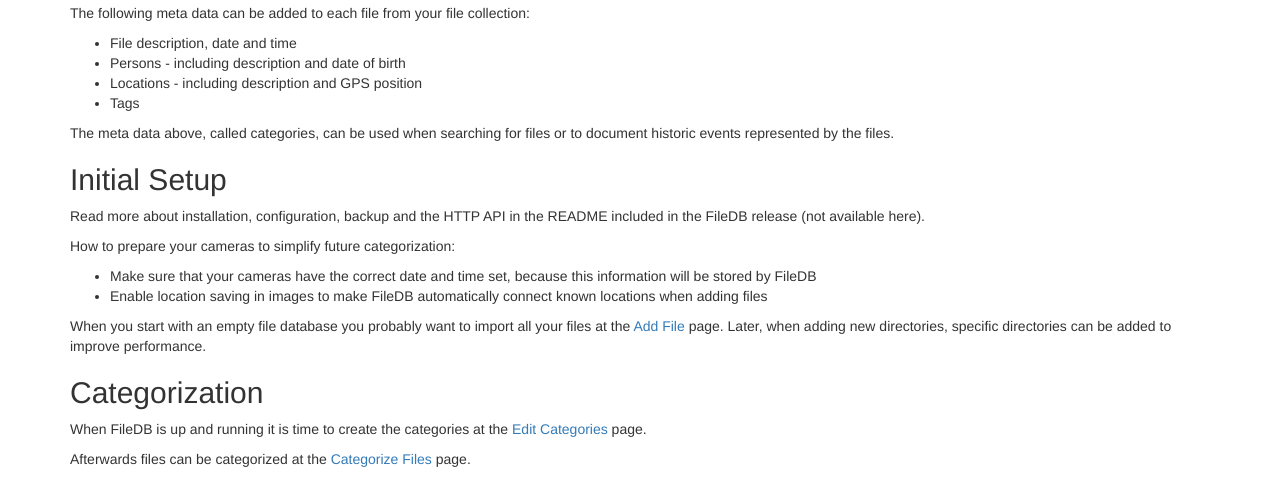
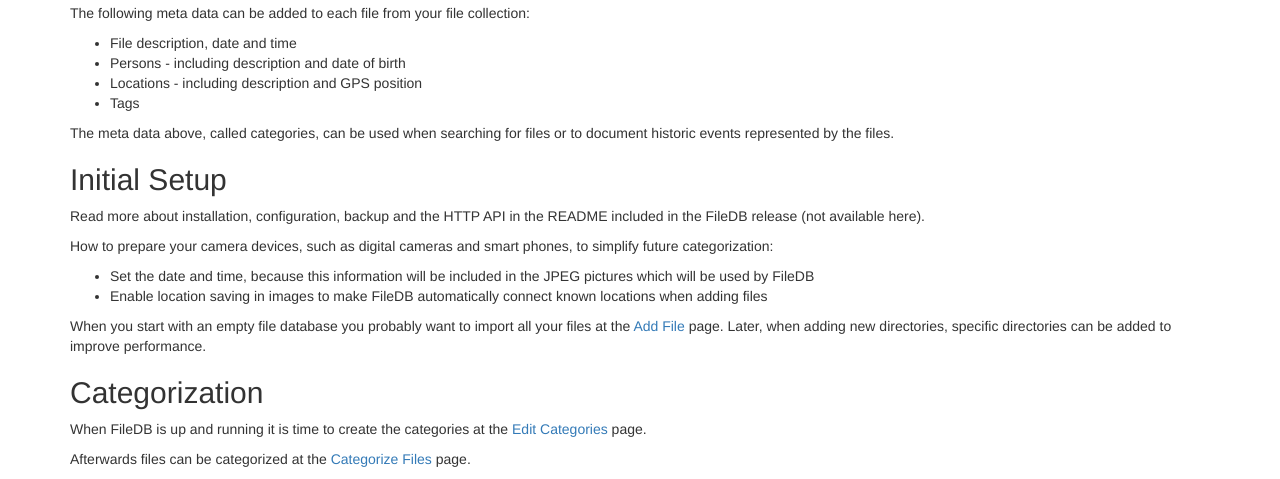
Before and after one commit to ponmar/filedb, a Flask app: page /help in a window 1280 px wide. Shown: the part 210-689 px from the top of the page. Run offline with Flask 2, Linux system fonts and the light colour scheme; the visitor is signed in with stand-in values (Sample User, id 1); some libraries are stand-ins or nearby versions.

Commit message:
Help page update

```diff
--- a/templates/help.html
+++ b/templates/help.html
@@ -22,9 +22,9 @@
 
 <h2>Initial Setup</h2>
 <p>Read more about installation, configuration, backup and the HTTP API in the README included in the FileDB release (not available here).</p>
-<p>How to prepare your cameras to simplify future categorization:</p>
+<p>How to prepare your camera devices, such as digital cameras and smart phones, to simplify future categorization:</p>
 <ul>
-    <li>Make sure that your cameras have the correct date and time set, because this information will be stored by FileDB</li>
+    <li>Set the date and time, because this information will be included in the JPEG pictures which will be used by FileDB</li>
     <li>Enable location saving in images to make FileDB automatically connect known locations when adding files</li>
 </ul>
 <p></p>
```
